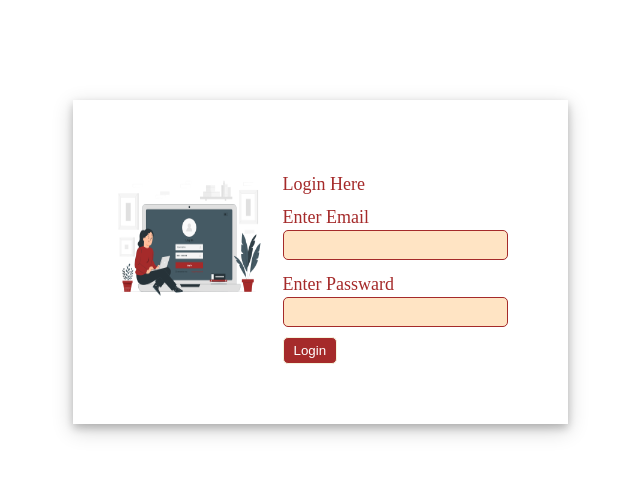
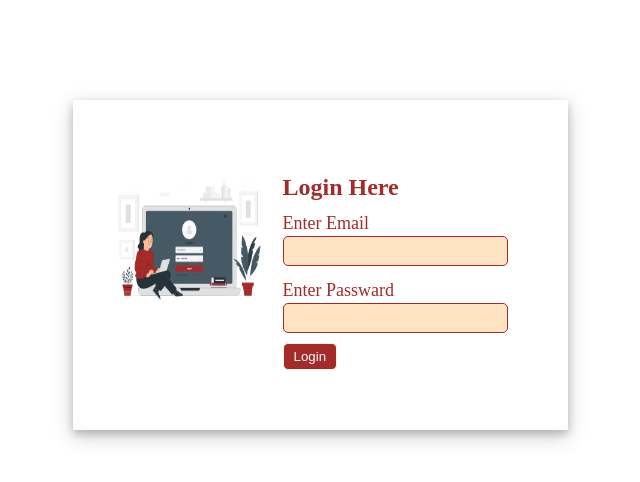
Before and after one commit to kauramanp/G6_JS_GradedProject2, a plain HTML site: page index.html in a window 1280 px wide. Shown: the whole page, without its empty margins (320-960 px from the left). Drawn offline with Linux system fonts and the light colour scheme.

Commit message:
login text formatting

```diff
--- a/index.css
+++ b/index.css
@@ -167,6 +167,14 @@ body {
     margin-top: 15px;
 }
 
+.headingsMain {
+    font-size: x-large;
+    color: #a52a2a;
+    margin-top: 15px;
+    font-weight: bolder;
+
+}
+
 .inputStyle {
     font-size: medium;
     background-color: bisque;
--- a/index.html
+++ b/index.html
@@ -16,7 +16,7 @@
             <img src=".../../images/login.png" height="80%" width="150px" />
         </div>
         <div class="div_60">
-            <div class="headings">Login Here</div>
+            <div class="headingsMain">Login Here</div>
             <div class="headings">Enter Email</div>
             <input class="inputStyle" id="email" required>
             <div class="headings">Enter Passward</div>
```
